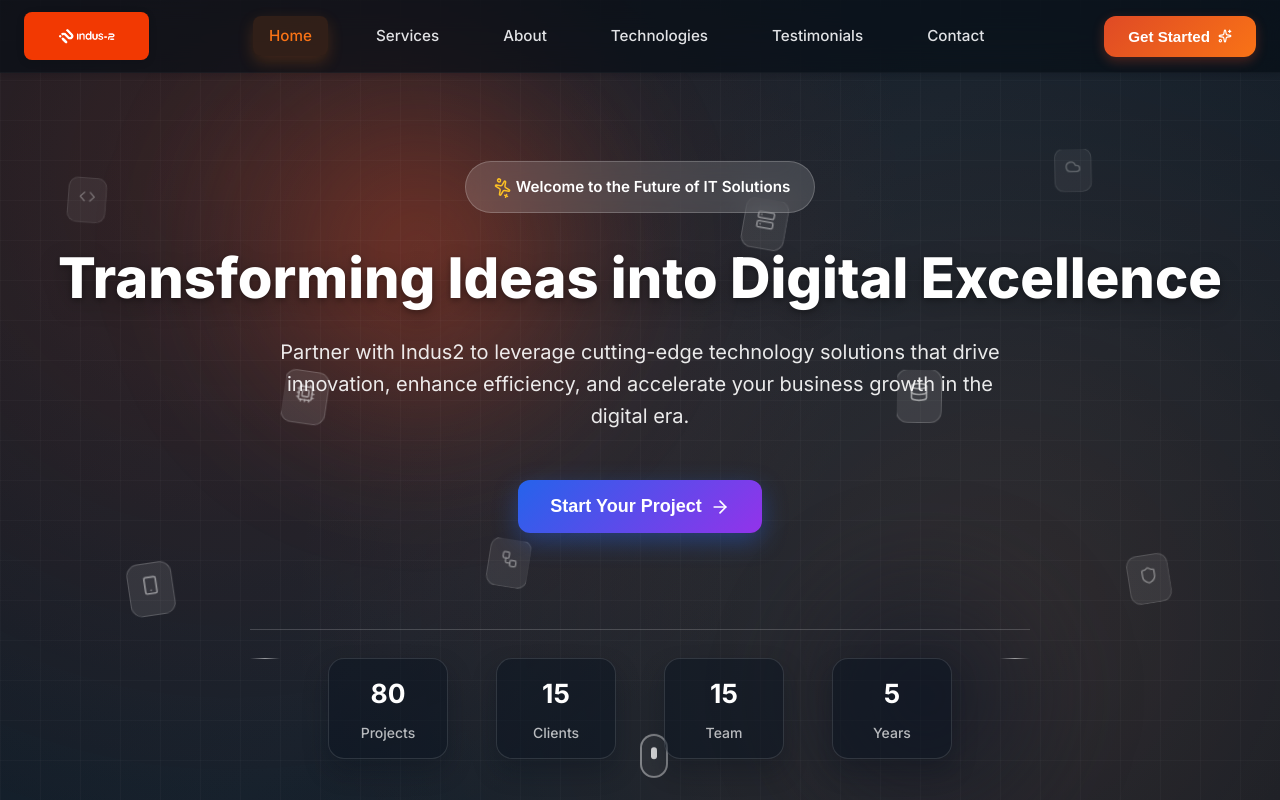
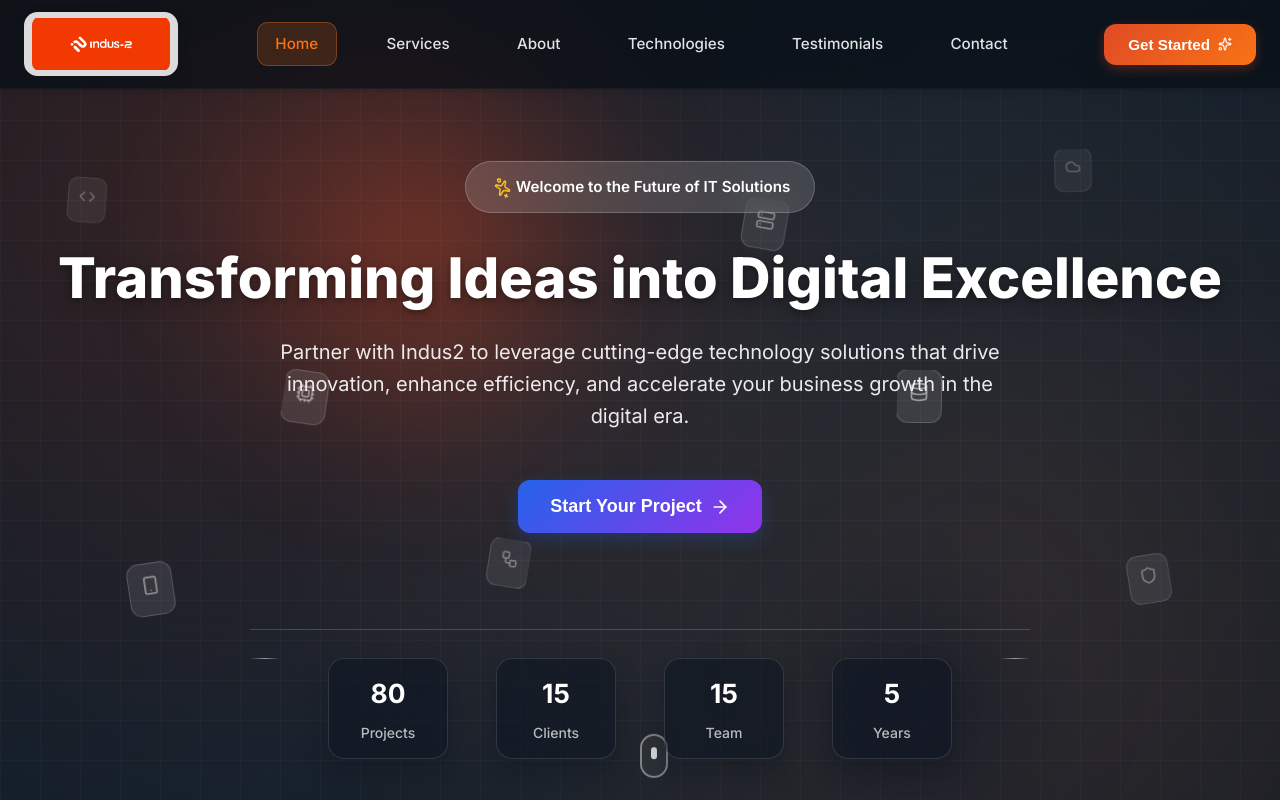
Before and after one commit to Avinash-jetwani/Indus2, a React (Vite) app: page / in a window 1280 px wide. Shown: the top 800 px of the page. Built offline with nearby package versions, Linux system fonts and the light colour scheme.

Commit message:
style: refine navbar and section visuals

```diff
--- a/src/components/common/Navbar.tsx
+++ b/src/components/common/Navbar.tsx
@@ -40,11 +40,13 @@ const Navbar: React.FC = () => {
               src={`${import.meta.env.BASE_URL}logo.png`}
               alt="Indus2 Logo"
               style={{
-                height: '48px',
+                height: '64px',
                 width: 'auto',
                 objectFit: 'contain',
-                borderRadius: '0.5rem',
-                boxShadow: '0 2px 8px rgba(0, 0, 0, 0.1)'
+                borderRadius: '0.85rem',
+                padding: '0.35rem 0.5rem',
+                background: 'rgba(255, 255, 255, 0.85)',
+                boxShadow: '0 6px 14px rgba(15, 23, 42, 0.2)'
               }}
             />
           </motion.div>
--- a/src/components/sections/About.tsx
+++ b/src/components/sections/About.tsx
@@ -14,25 +14,29 @@ const About: React.FC = () => {
       icon: Target,
       title: 'Mission-Driven',
       description: 'Focused on delivering exceptional value and driving real business impact for our clients.',
-      color: 'from-amber-500 to-orange-500'
+      iconGradient: ['#fde047', '#f97316'],
+      iconColor: '#0f172a'
     },
     {
       icon: Users,
       title: 'Client-Centric',
       description: 'Your success is our priority. We work closely with you to understand and exceed your expectations.',
-      color: 'from-orange-500 to-rose-500'
+      iconGradient: ['#f97316', '#fb7185'],
+      iconColor: '#0f172a'
     },
     {
       icon: TrendingUp,
       title: 'Innovation First',
       description: 'Continuously exploring and implementing cutting-edge technologies to keep you ahead of the curve.',
-      color: 'from-slate-500 to-slate-700'
+      iconGradient: ['#cbd5f5', '#475569'],
+      iconColor: '#0f172a'
     },
     {
       icon: Award,
       title: 'Excellence',
       description: 'Committed to the highest standards of quality in every project we undertake.',
-      color: 'from-orange-600 to-red-500'
+      iconGradient: ['#f97316', '#dc2626'],
+      iconColor: '#0f172a'
     }
   ];
 
@@ -55,13 +59,6 @@ const About: React.FC = () => {
       description: 'Round-the-clock collaboration across India and UAE keeps your initiatives moving.',
       stats: '24/7 Availability'
     }
-  ];
-
-  const achievements = [
-    { number: '80', label: 'Projects Completed', suffix: '' },
-    { number: '98', label: 'Client Satisfaction', suffix: '%' },
-    { number: '15', label: 'Industry Awards', suffix: '' },
-    { number: '5', label: 'Global Offices', suffix: '' }
   ];
 
   return (
@@ -195,8 +192,16 @@ const About: React.FC = () => {
                     color: '#0f172a'
                   }}
                 >
-                  <div className={`inline-flex p-3 rounded-xl bg-gradient-to-r ${value.color} mb-4 group-hover:scale-110 transition-transform`}>
-                    <value.icon className="w-8 h-8 text-white" />
+                  <div
+                    className="inline-flex p-3 rounded-xl mb-4 group-hover:scale-110 transition-transform"
+                    style={{
+                      background: value.iconGradient
+                        ? `linear-gradient(135deg, ${value.iconGradient[0]}, ${value.iconGradient[1]})`
+                        : 'rgba(249, 115, 22, 0.2)',
+                      boxShadow: '0 8px 18px rgba(15, 23, 42, 0.18)'
+                    }}
+                  >
+                    <value.icon className="w-8 h-8" style={{ color: value.iconColor || '#0f172a' }} />
                   </div>
                   <h3 className="text-xl font-semibold mb-2" style={{ color: '#0f172a' }}>{value.title}</h3>
                   <p style={{ color: 'rgba(30, 41, 59, 0.75)' }}>{value.description}</p>
--- a/src/components/sections/Contact.tsx
+++ b/src/components/sections/Contact.tsx
@@ -1,7 +1,7 @@
 import React from 'react';
 import { motion } from 'framer-motion';
 import {
-  Mail, Phone, Clock, Globe
+  Mail, Phone, Globe
 } from 'lucide-react';
 import SectionTitle from '../common/SectionTitle';
 import { companyInfo } from '../../data/content';
--- a/src/components/sections/Hero.tsx
+++ b/src/components/sections/Hero.tsx
@@ -215,7 +215,7 @@ const Hero: React.FC = () => {
                   fontWeight: '600',
                   cursor: 'pointer',
                   transition: 'all 0.3s ease',
-                  boxShadow: '0 8px 25px rgba(37, 99, 235, 0.4)',
+                  boxShadow: '0 6px 18px rgba(37, 99, 235, 0.25)',
                   display: 'flex',
                   alignItems: 'center',
                   gap: '0.5rem',
--- a/src/components/sections/Portfolio.tsx
+++ b/src/components/sections/Portfolio.tsx
@@ -1,7 +1,7 @@
 import React, { useState } from 'react';
 import { motion, AnimatePresence } from 'framer-motion';
 import {
-  ExternalLink, TrendingUp, Users, Clock, CheckCircle,
+  ExternalLink, TrendingUp, Users, CheckCircle,
   ArrowRight, Award, Briefcase
 } from 'lucide-react';
 import SectionTitle from '../common/SectionTitle';
--- a/src/components/sections/Services.tsx
+++ b/src/components/sections/Services.tsx
@@ -6,12 +6,11 @@ import {
 } from 'lucide-react';
 import Card from '../common/Card';
 import SectionTitle from '../common/SectionTitle';
-import Button from '../common/Button';
 import { services } from '../../data/content';
 import { Link } from 'react-scroll';
 
 const Services: React.FC = () => {
-  const iconMap: Record<string, any> = {
+  const iconMap: Record<string, React.ComponentType<{ className?: string; style?: React.CSSProperties }>> = {
     Smartphone,
     Globe,
     Cloud,
@@ -129,7 +128,7 @@ const Services: React.FC = () => {
           transition={{ duration: 0.6 }}
           viewport={{ once: true }}
           className="mt-16 text-center rounded-2xl p-12"
-          style={{ background: 'linear-gradient(135deg,#df4a25 0%,#f97316 100%)', boxShadow: '0 25px 50px rgba(223, 74, 37, 0.35)' }}
+          style={{ background: 'linear-gradient(135deg,#df4a25 0%,#f97316 100%)', boxShadow: '0 18px 36px rgba(223, 74, 37, 0.28)' }}
         >
           <div style={{ maxWidth: '46rem', margin: '0 auto' }}>
             <h3 className="text-3xl font-bold text-white mb-4">
@@ -147,7 +146,7 @@ const Services: React.FC = () => {
                   padding: '0.9rem 1.25rem',
                   borderRadius: '0.75rem',
                   fontWeight: 700,
-                  boxShadow: '0 14px 30px rgba(5, 10, 18, 0.38)'
+                  boxShadow: '0 10px 24px rgba(5, 10, 18, 0.3)'
                 }}
               >
                 Get a Free Consultation
--- a/src/components/sections/Testimonials.tsx
+++ b/src/components/sections/Testimonials.tsx
@@ -18,16 +18,6 @@ const Testimonials: React.FC = () => {
 
     return () => clearInterval(interval);
   }, [isAutoPlaying]);
-
-  const handlePrevious = () => {
-    setIsAutoPlaying(false);
-    setCurrentIndex((prev) => (prev - 1 + testimonials.length) % testimonials.length);
-  };
-
-  const handleNext = () => {
-    setIsAutoPlaying(false);
-    setCurrentIndex((prev) => (prev + 1) % testimonials.length);
-  };
 
   const handleDotClick = (index: number) => {
     setIsAutoPlaying(false);
--- a/src/index.css
+++ b/src/index.css
@@ -681,8 +681,8 @@ body {
 
 .nav-link {
   display: block;
-  padding: 0.5rem 1rem;
-  border-radius: 0.5rem;
+  padding: 0.55rem 1.1rem;
+  border-radius: 0.65rem;
   text-decoration: none;
   font-weight: 500;
   font-size: 0.95rem;
@@ -704,13 +704,16 @@ body {
 
 .nav-link--active {
   color: #f97316;
-  background: rgba(249, 115, 22, 0.12);
-  box-shadow: 0 6px 16px rgba(249, 115, 22, 0.2);
+  background: rgba(249, 115, 22, 0.18);
+  border: 1px solid rgba(249, 115, 22, 0.35);
+  box-shadow: none;
 }
 
 .navbar--scrolled .nav-link--active {
   color: #df4a25;
-  background: rgba(223, 74, 37, 0.1);
+  background: rgba(223, 74, 37, 0.15);
+  border: 1px solid rgba(223, 74, 37, 0.25);
+  box-shadow: none;
 }
 
 .nav-cta button {
```
